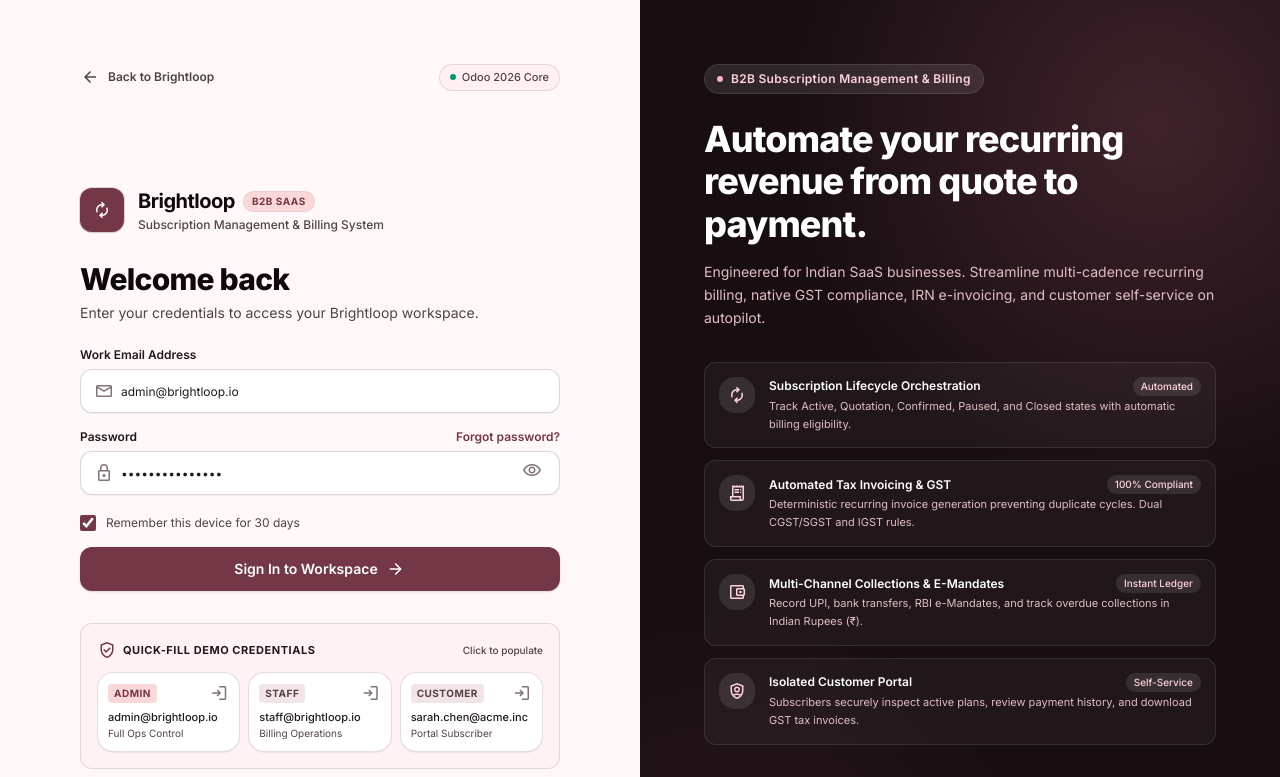
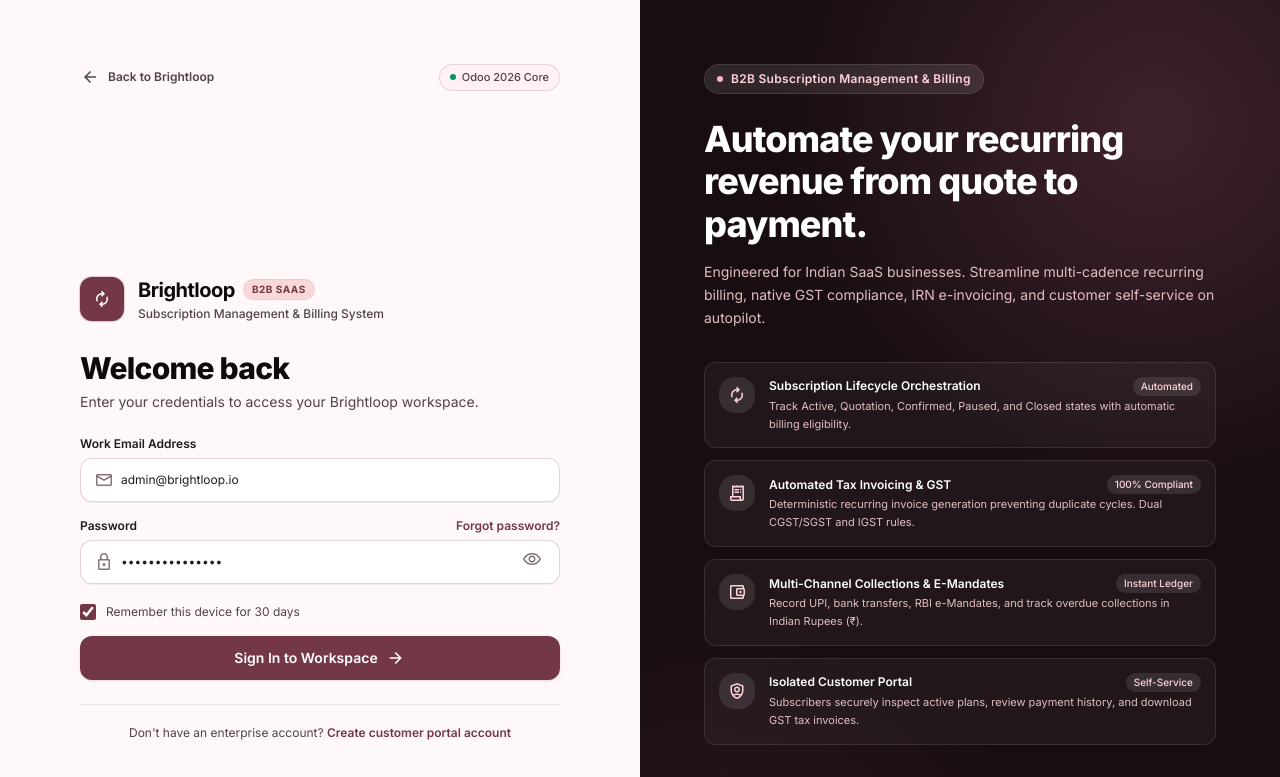
Before and after one commit to VivekRN011/brightloop_odoo_subscription_system, a React (Vite) app in the folder frontend/: page /login in a window 1280 px wide. Shown: the top 777 px of the page. Built offline with nearby package versions, Linux system fonts and the light colour scheme; no server answers.

Commit message:
feat: add LoginPage component for authentication workflow

```diff
--- a/frontend/src/features/auth/pages/LoginPage.tsx
+++ b/frontend/src/features/auth/pages/LoginPage.tsx
@@ -38,7 +38,6 @@
   const {
     register,
     handleSubmit,
-    setValue,
     getValues,
     formState: { errors, isSubmitting },
   } = useForm<LoginFormData>({
@@ -376,77 +375,6 @@
             </button>
           </form>
 
-          {/* Quick-Fill Demo Credentials Bar */}
-          <div className="mt-8 p-4 rounded-xl bg-surface-container-low/70 border border-outline-variant/60">
-            <div className="flex items-center justify-between mb-3">
-              <span className="text-[11px] font-bold text-on-surface uppercase tracking-wider flex items-center gap-1.5">
-                <span className="material-symbols-outlined text-[15px] text-primary">
-                  verified_user
-                </span>
-                Quick-Fill Demo Credentials
-              </span>
-              <span className="text-[10px] text-on-surface-variant font-medium">Click to populate</span>
-            </div>
-            <div className="grid grid-cols-1 sm:grid-cols-3 gap-2">
-              <button
-                type="button"
-                onClick={() => handleFillDemo('admin')}
-                className="group p-2.5 rounded-lg border border-outline-variant/60 bg-card-pure hover:border-primary/50 hover:bg-surface-container-high transition-all text-left flex flex-col justify-between cursor-pointer shadow-2xs"
-              >
-                <div className="flex items-center justify-between w-full">
-                  <span className="text-[10px] font-bold uppercase tracking-wider px-1.5 py-0.5 rounded bg-secondary-container text-primary">
-                    Admin
-                  </span>
-                  <span className="material-symbols-outlined text-[14px] text-outline group-hover:text-primary transition-colors">
-                    login
-                  </span>
-                </div>
-                <span className="text-[11px] font-medium text-on-surface truncate mt-1.5">
-                  admin@brightloop.io
-                </span>
-                <span className="text-[10px] text-on-surface-variant">Full Ops Control</span>
-              </button>
-
-              <button
-                type="button"
-                onClick={() => handleFillDemo('staff')}
-                className="group p-2.5 rounded-lg border border-outline-variant/60 bg-card-pure hover:border-primary/50 hover:bg-surface-container-high transition-all text-left flex flex-col justify-between cursor-pointer shadow-2xs"
-              >
-                <div className="flex items-center justify-between w-full">
-                  <span className="text-[10px] font-bold uppercase tracking-wider px-1.5 py-0.5 rounded bg-surface-container-high text-on-surface-variant">
-                    Staff
-                  </span>
-                  <span className="material-symbols-outlined text-[14px] text-outline group-hover:text-primary transition-colors">
-                    login
-                  </span>
-                </div>
-                <span className="text-[11px] font-medium text-on-surface truncate mt-1.5">
-                  staff@brightloop.io
-                </span>
-                <span className="text-[10px] text-on-surface-variant">Billing Operations</span>
-              </button>
-
-              <button
-                type="button"
-                onClick={() => handleFillDemo('customer')}
-                className="group p-2.5 rounded-lg border border-outline-variant/60 bg-card-pure hover:border-primary/50 hover:bg-surface-container-high transition-all text-left flex flex-col justify-between cursor-pointer shadow-2xs"
-              >
-                <div className="flex items-center justify-between w-full">
-                  <span className="text-[10px] font-bold uppercase tracking-wider px-1.5 py-0.5 rounded bg-surface-container-high text-on-surface-variant">
-                    Customer
-                  </span>
-                  <span className="material-symbols-outlined text-[14px] text-outline group-hover:text-primary transition-colors">
-                    login
-                  </span>
-                </div>
-                <span className="text-[11px] font-medium text-on-surface truncate mt-1.5">
-                  sarah.chen@acme.inc
-                </span>
-                <span className="text-[10px] text-on-surface-variant">Portal Subscriber</span>
-              </button>
-            </div>
-          </div>
-
           {/* Registration Link */}
           <div className="mt-6 pt-5 border-t border-outline-variant/40 text-center text-xs text-on-surface-variant">
             <span>Don't have an enterprise account? </span>
```
